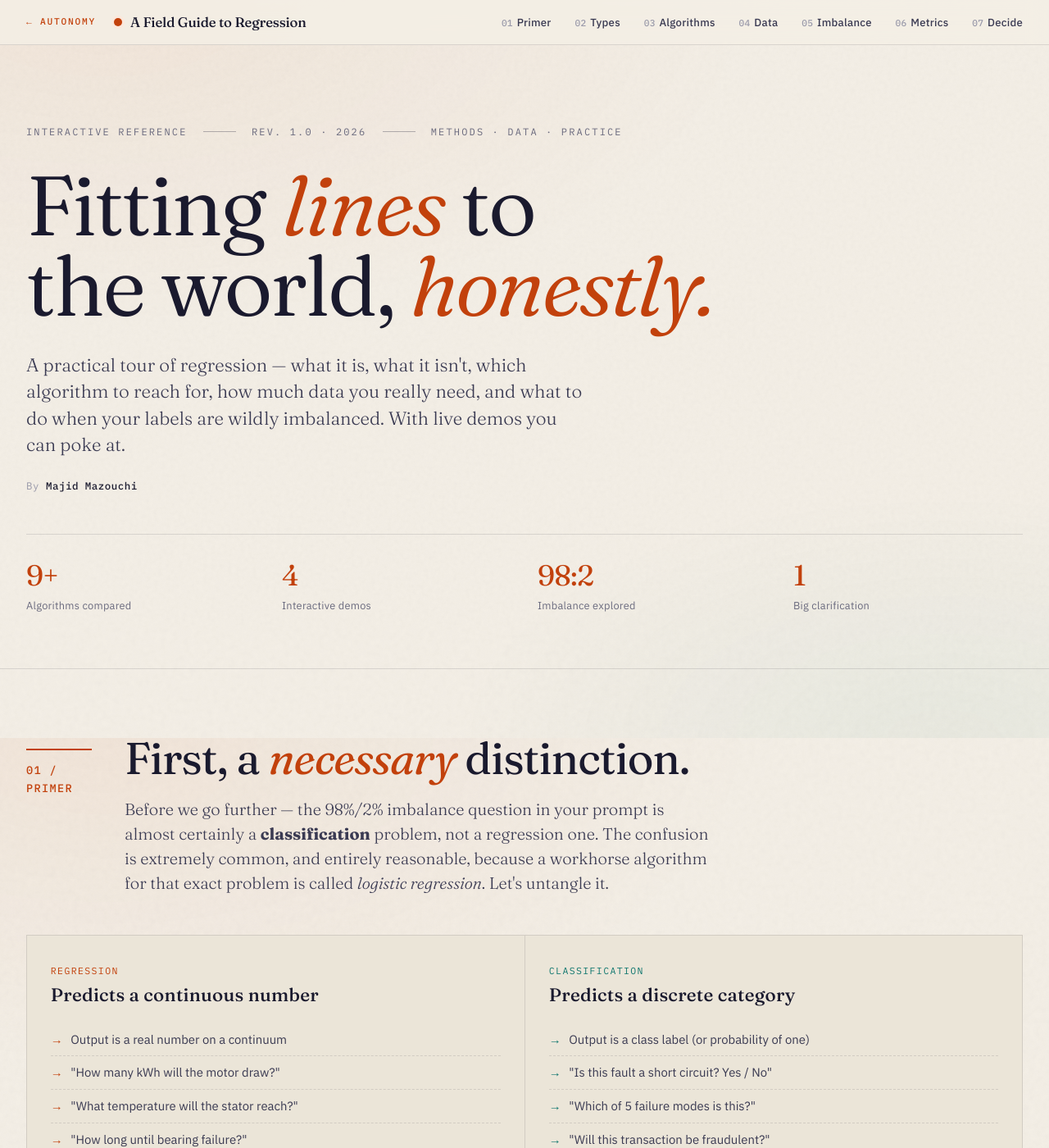
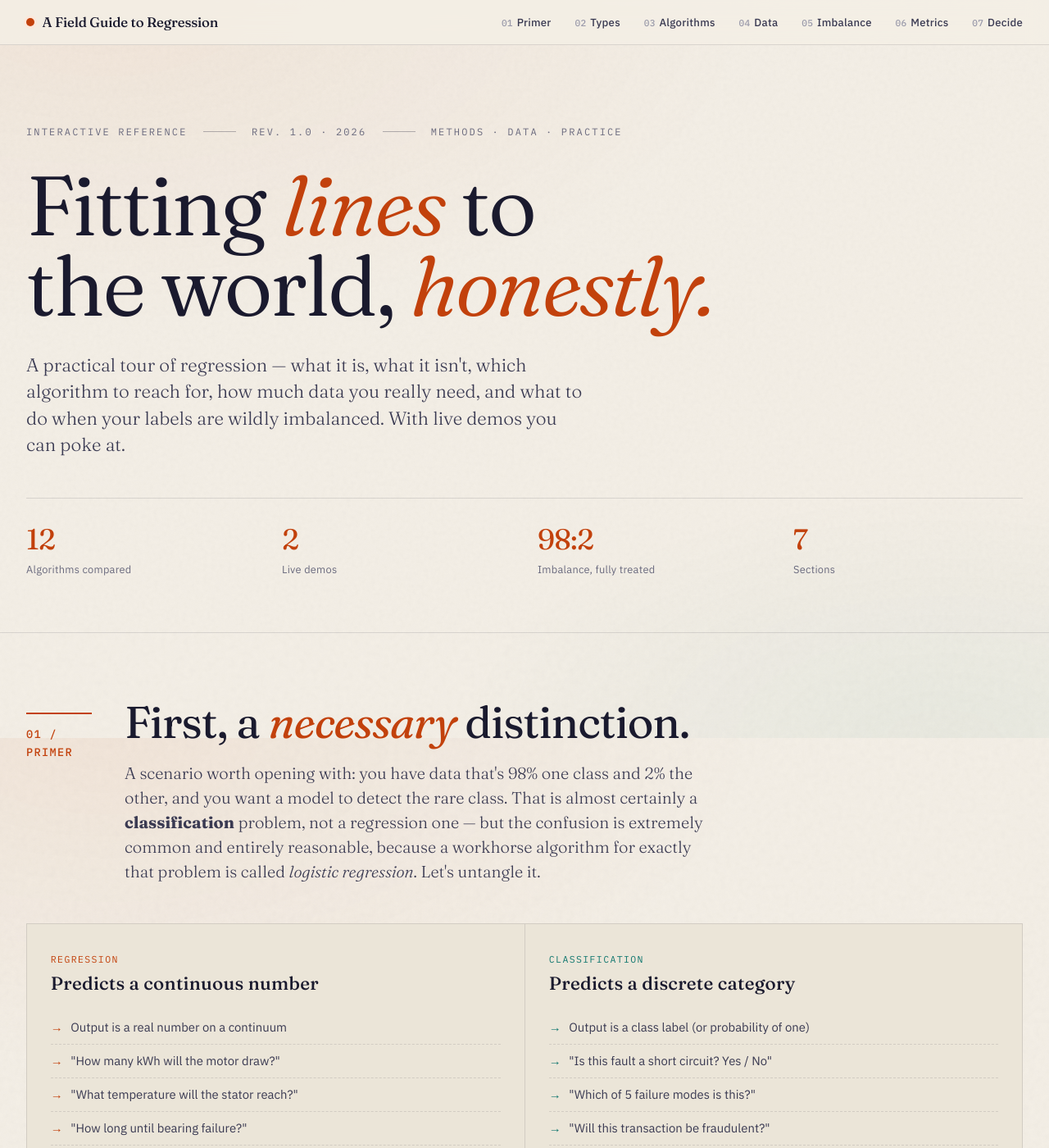
Before and after one commit to majid-mazouchi/autonomy, a Jekyll site: the page assets/posts/regression-field-guide.html, which Jekyll copies as it is, in a window 1280 px wide and 1400 px high. Shown: the whole window at 82% size. Built offline with Jekyll 4.4.1, drawn with Linux system fonts in a browser that asks for light colours; some of the changed text lies outside the part shown.

Commit message:
Add 'A Field Guide to Regression' interactive reference

```diff
--- a/assets/posts/regression-field-guide.html
+++ b/assets/posts/regression-field-guide.html
@@ -105,28 +105,6 @@ h4 { font-family: var(--body); font-weight: 600; letter-spacing: 0.01em; }
   font-size: 1.05rem;
   letter-spacing: -0.01em;
 }
-.back-to-blog {
-  display: inline-flex;
-  align-items: center;
-  font-family: var(--mono);
-  font-size: 0.7rem;
-  font-weight: 500;
-  letter-spacing: 0.16em;
-  text-transform: uppercase;
-  color: var(--accent);
-  text-decoration: none;
-  margin-right: 1.4rem;
-  padding: 4px 0;
-  border-bottom: 1px solid transparent;
-  transition: border-color 0.15s ease;
-}
-.back-to-blog:hover {
-  border-bottom-color: var(--accent);
-}
-.topbar-left {
-  display: flex;
-  align-items: center;
-}
 .brand-dot {
   width: 10px; height: 10px;
   background: var(--accent);
@@ -203,17 +181,6 @@ h4 { font-family: var(--body); font-weight: 600; letter-spacing: 0.01em; }
   max-width: 680px;
   line-height: 1.45;
   margin-bottom: 3rem;
-}
-.hero-byline {
-  font-family: var(--mono);
-  font-size: 0.78rem;
-  letter-spacing: 0.04em;
-  color: var(--ink-faint);
-  margin: -1.5rem 0 3rem;
-}
-.hero-byline strong {
-  color: var(--ink);
-  font-weight: 500;
 }
 .hero-stats {
   display: grid;
@@ -853,12 +820,9 @@ footer li { padding: 0.2rem 0; color: var(--ink-soft); }
 <!-- ============ TOP NAV ============ -->
 <header class="topbar">
   <div class="wrap topbar-inner">
-    <div class="topbar-left">
-      <a class="back-to-blog" href="/autonomy/">← Autonomy</a>
-      <div class="brand">
-        <span class="brand-dot"></span>
-        <span>A Field Guide to Regression</span>
-      </div>
+    <div class="brand">
+      <span class="brand-dot"></span>
+      <span>A Field Guide to Regression</span>
     </div>
     <nav class="topnav">
       <a href="#primer"><span class="num">01</span>Primer</a>
@@ -888,23 +852,22 @@ footer li { padding: 0.2rem 0; color: var(--ink-soft); }
     <p class="hero-sub fade-up delay-2">
       A practical tour of regression — what it is, what it isn't, which algorithm to reach for, how much data you really need, and what to do when your labels are wildly imbalanced. With live demos you can poke at.
     </p>
-    <p class="hero-byline fade-up delay-2">By <strong>Majid Mazouchi</strong></p>
     <div class="hero-stats fade-up delay-3">
       <div class="hero-stat">
-        <span class="num">9+</span>
+        <span class="num">12</span>
         <span class="label">Algorithms compared</span>
       </div>
       <div class="hero-stat">
-        <span class="num">4</span>
-        <span class="label">Interactive demos</span>
+        <span class="num">2</span>
+        <span class="label">Live demos</span>
       </div>
       <div class="hero-stat">
         <span class="num">98:2</span>
-        <span class="label">Imbalance explored</span>
+        <span class="label">Imbalance, fully treated</span>
       </div>
       <div class="hero-stat">
-        <span class="num">1</span>
-        <span class="label">Big clarification</span>
+        <span class="num">7</span>
+        <span class="label">Sections</span>
       </div>
     </div>
   </div>
@@ -917,7 +880,7 @@ footer li { padding: 0.2rem 0; color: var(--ink-soft); }
       <div class="sec-num">01 / PRIMER</div>
       <div class="sec-title">
         <h2>First, a <em style="font-style:italic;color:var(--accent)">necessary</em> distinction.</h2>
-        <p class="sec-lede">Before we go further — the 98%/2% imbalance question in your prompt is almost certainly a <strong>classification</strong> problem, not a regression one. The confusion is extremely common, and entirely reasonable, because a workhorse algorithm for that exact problem is called <em>logistic regression</em>. Let's untangle it.</p>
+        <p class="sec-lede">A scenario worth opening with: you have data that's 98% one class and 2% the other, and you want a model to detect the rare class. That is almost certainly a <strong>classification</strong> problem, not a regression one — but the confusion is extremely common and entirely reasonable, because a workhorse algorithm for exactly that problem is called <em>logistic regression</em>. Let's untangle it.</p>
       </div>
     </div>
 
@@ -1333,7 +1296,7 @@ footer li { padding: 0.2rem 0; color: var(--ink-soft); }
       <div class="sec-num">05 / IMBALANCE</div>
       <div class="sec-title">
         <h2>The 98/2 problem, <em style="font-style:italic;color:var(--accent)">properly</em> treated.</h2>
-        <p class="sec-lede">This is the question that motivated the whole page. It's a classification problem — let's solve it. Your data has 98% class 0 and 2% class 1, and you want the model to detect the minority. Here's the full toolkit.</p>
+        <p class="sec-lede">Time to come back to the scenario from §01: 98% class 0, 2% class 1, and a model that needs to detect the minority. It's a classification problem with severe class imbalance — and that combination breaks more naive pipelines than almost any other data shape. Here's the full toolkit.</p>
       </div>
     </div>
 
```
